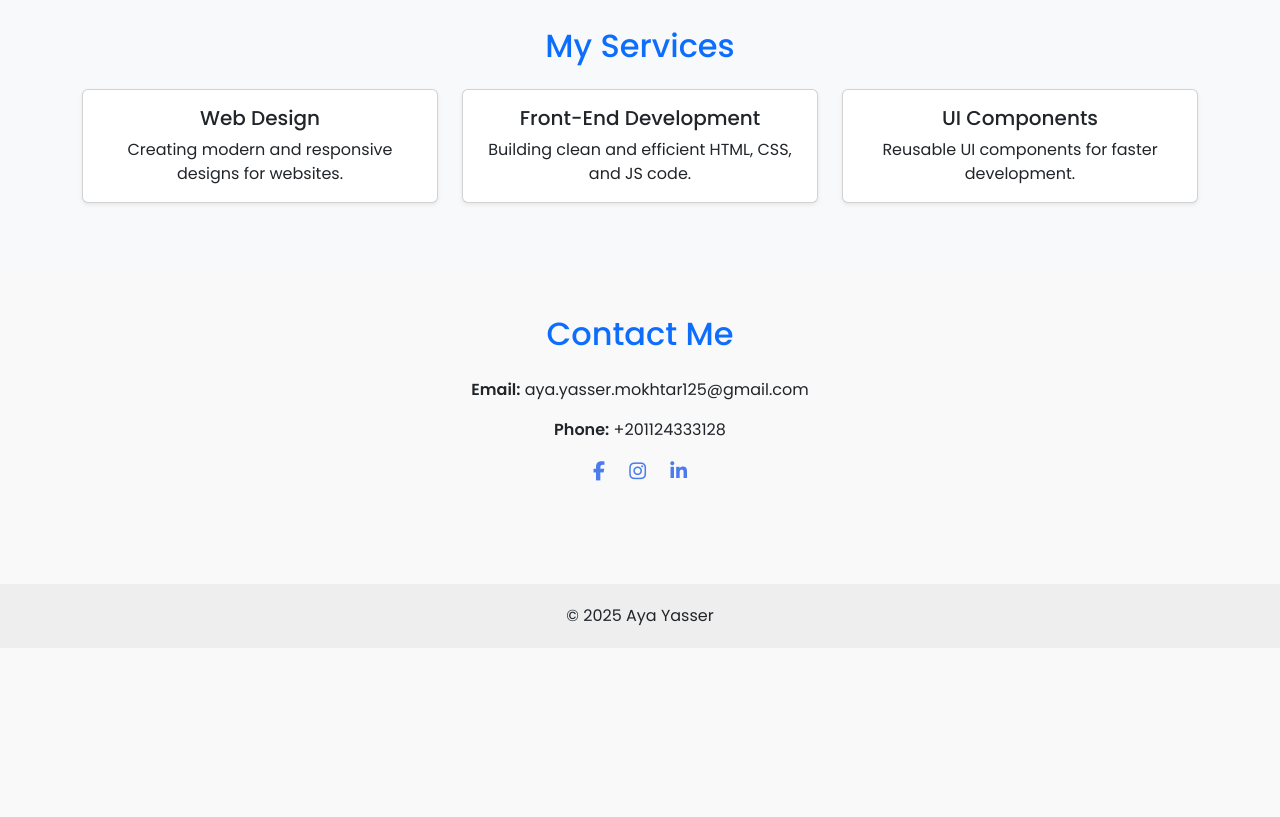
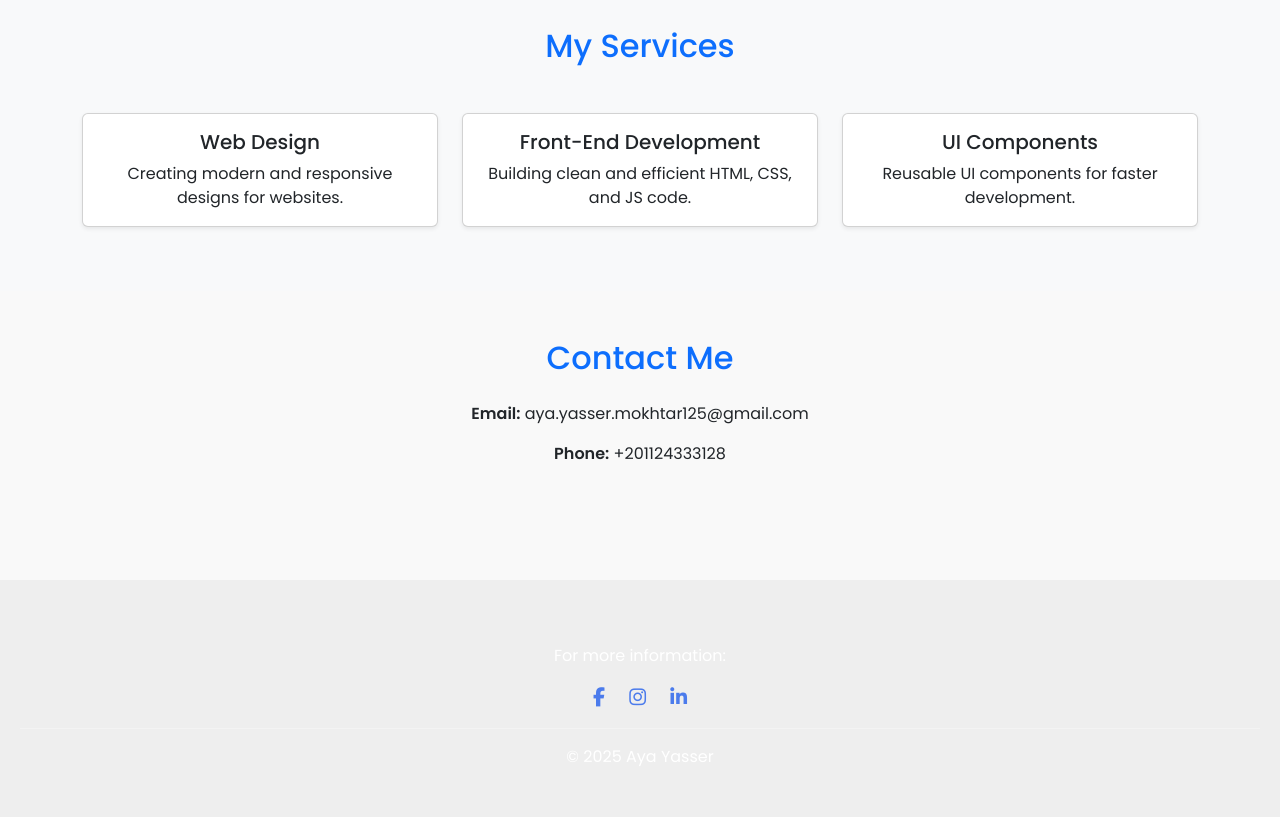
Before and after one commit to ayayasser12642/Landing-Page, a plain HTML site: page index.html in a window 1280 px wide. Shown: the part 452-1269 px from the top of the page. Before the commit the page ends 1100 px from the top, so only its background shows below. Drawn offline with nearby package versions, Linux system fonts and the light colour scheme.

Commit message:
Update index.html

```diff
--- a/index.html
+++ b/index.html
@@ -40,7 +40,7 @@
   <!-- Services -->
   <section id="services" class="py-5 bg-light text-center">
     <div class="container">
-      <h2 class="mb-4 text-primary">My Services</h2>
+      <h2 class="mb-5 text-primary">My Services</h2>
       <div class="row justify-content-center">
         <div class="col-md-4 mb-3">
           <div class="card h-100 shadow-sm">
@@ -74,19 +74,26 @@
     <h2 class="mb-4 text-primary">Contact Me</h2>
     <p><strong>Email:</strong> aya.yasser.mokhtar125@gmail.com</p>
     <p><strong>Phone:</strong> +201124333128</p>
-    <div class="social mt-3">
+
+  </div>
+</section>
+
+  <!-- Footer -->
+<footer class="footer text-center py-5">
+  <div class="container">
+    <div class="d-flex justify-content-center gap-3">
+      <div class="social mt-3">
+        <p class="text-white">For more information:</p>
       <a href="https://www.facebook.com/profile.php?id=100050653340287" target="_blank"><i class="fab fa-facebook-f"></i></a>
       <a href="https://www.instagram.com/ayayasser_.12" target="_blank"><i class="fab fa-instagram"></i></a>
       <a href="https://www.linkedin.com/in/aya-yasser-774804396" target="_blank"><i class="fab fa-linkedin-in"></i></a>
     </div>
+    </div>
   </div>
-</section>
-<footer class="footer">
-    © 2025 Aya Yasser
+  <hr class="text-white">
+    <p class="text-white mb-0">© 2025 Aya Yasser</p>
 </footer>
-
 <script src="https://cdn.jsdelivr.net/npm/bootstrap@5.3.2/dist/js/bootstrap.bundle.min.js"></script>
 <script src="app.js"></script>
-
 </body>
 </html>
```
